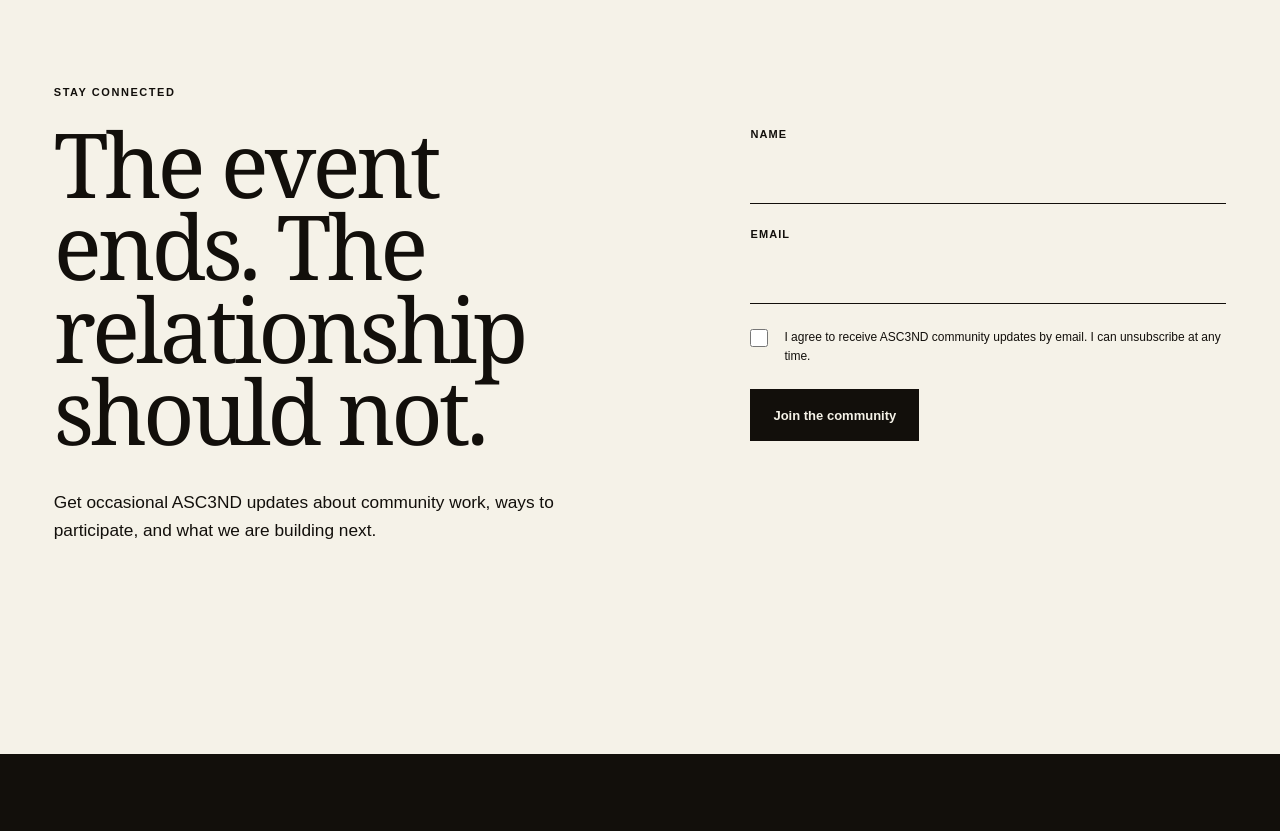
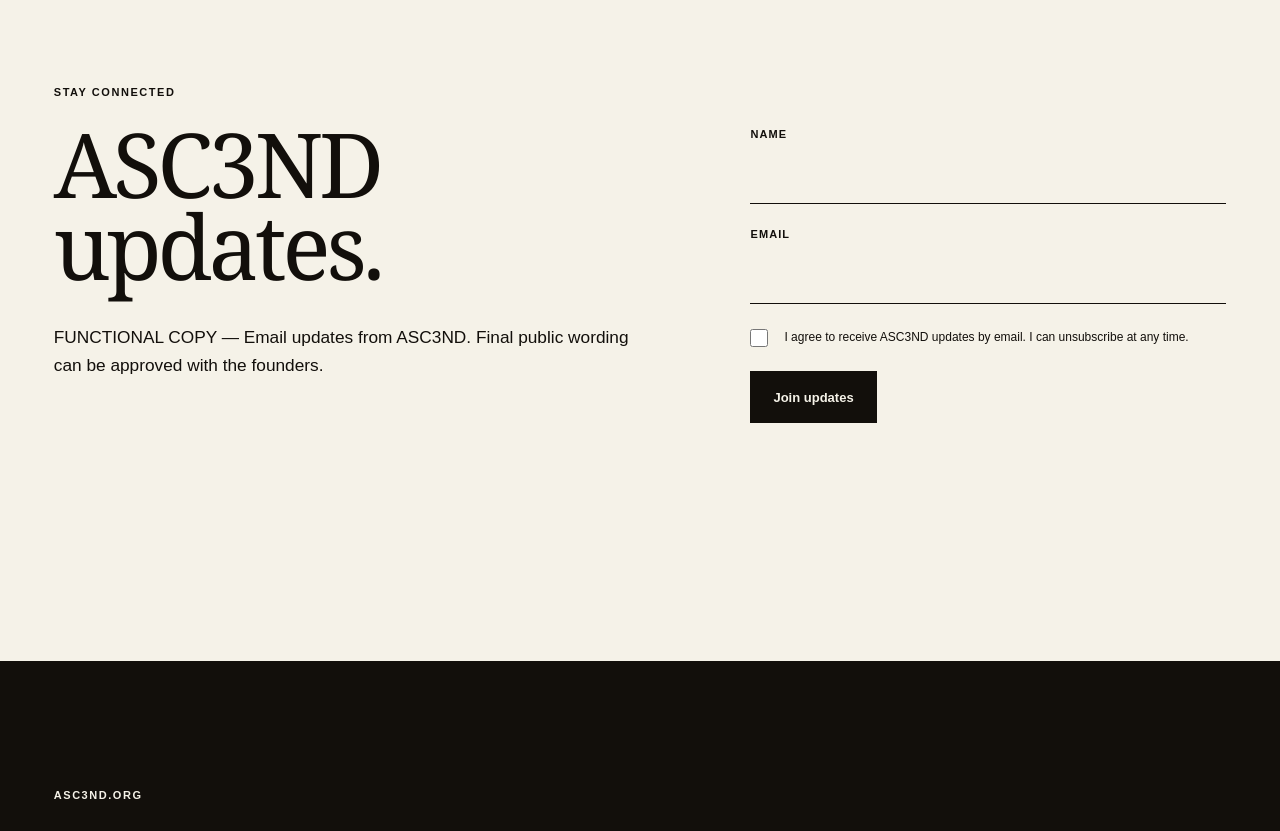
Before and after one commit to executiveusa/asc3nd-brand-site, a Next.js app: page / in a window 1280 px wide. Shown: the part 4700-5531 px from the top of the page. Built offline with nearby package versions, Linux system fonts and the light colour scheme.

Commit message:
Reduce signup copy to functional language

```diff
--- a/components/CommunitySignup.tsx
+++ b/components/CommunitySignup.tsx
@@ -38,18 +38,16 @@ export function CommunitySignup() {
     }
 
     setState("success");
-    setMessage(data.message || "Thank you. You are on the ASC3ND community updates list.");
+    setMessage(data.message || "You are signed up for ASC3ND updates.");
     form.reset();
   }
 
   return (
     <section className="community-signup shell" aria-labelledby="community-signup-title">
       <div className="community-signup-copy">
-        <p className="eyebrow">Stay connected</p>
-        <h2 id="community-signup-title">The event ends. The relationship should not.</h2>
-        <p>
-          Get occasional ASC3ND updates about community work, ways to participate, and what we are building next.
-        </p>
+        <p className="eyebrow">STAY CONNECTED</p>
+        <h2 id="community-signup-title">ASC3ND updates.</h2>
+        <p>FUNCTIONAL COPY — Email updates from ASC3ND. Final public wording can be approved with the founders.</p>
       </div>
 
       <form className="community-signup-form" onSubmit={submit}>
@@ -63,14 +61,14 @@ export function CommunitySignup() {
         </label>
         <label className="signup-consent">
           <input name="consent" type="checkbox" required />
-          <span>I agree to receive ASC3ND community updates by email. I can unsubscribe at any time.</span>
+          <span>I agree to receive ASC3ND updates by email. I can unsubscribe at any time.</span>
         </label>
         <label className="signup-honeypot" aria-hidden="true">
           <span>Website</span>
           <input name="website" type="text" tabIndex={-1} autoComplete="off" />
         </label>
         <button type="submit" disabled={state === "submitting"}>
-          {state === "submitting" ? "Joining…" : "Join the community"}
+          {state === "submitting" ? "Joining…" : "Join updates"}
         </button>
         <p className={`signup-status signup-status-${state}`} role="status" aria-live="polite">
           {message}
```
